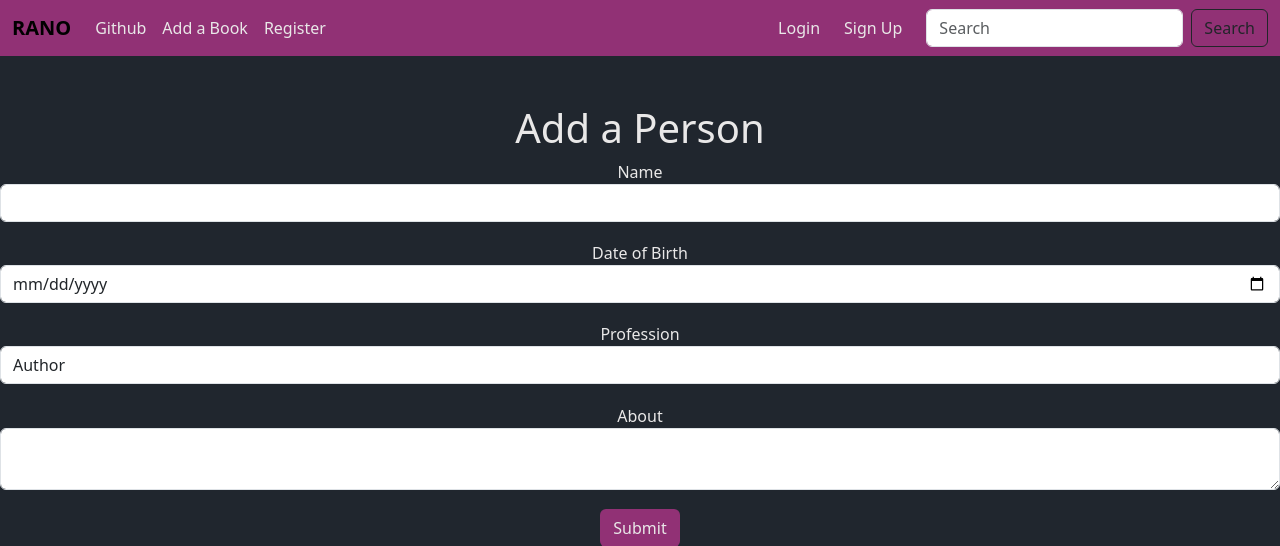
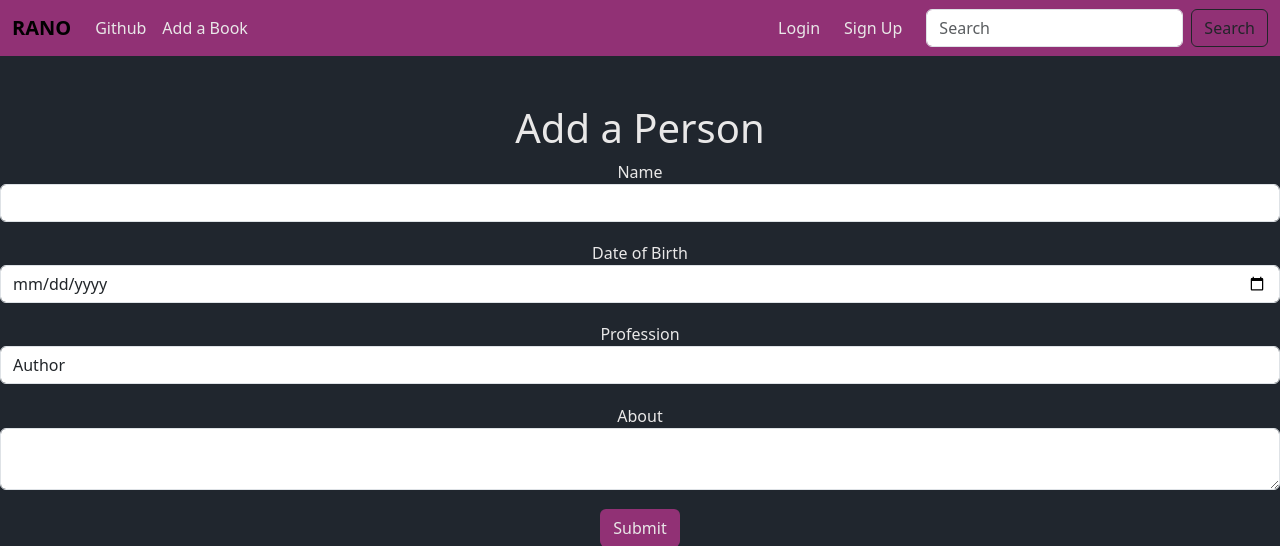
Before and after one commit to aarzoo8810/RANO-A-book-tracker-website, a Flask app: page /add-person in a window 1280 px wide. Shown: the top 546 px of the page. Run offline with Flask 3, Linux system fonts and the light colour scheme; some libraries are stand-ins or nearby versions.

Commit message:
removed useless nav-item

```diff
--- a/templates/header.html
+++ b/templates/header.html
@@ -30,9 +30,7 @@
                     </ul>
                   </li>
                   {% endif %}
-                  <li class="nav-item">
-                    <a href="#" class="nav-link">Register</a>
-                  </li>
+
                 </ul>
 
                 {% if not logged_in %}
```
